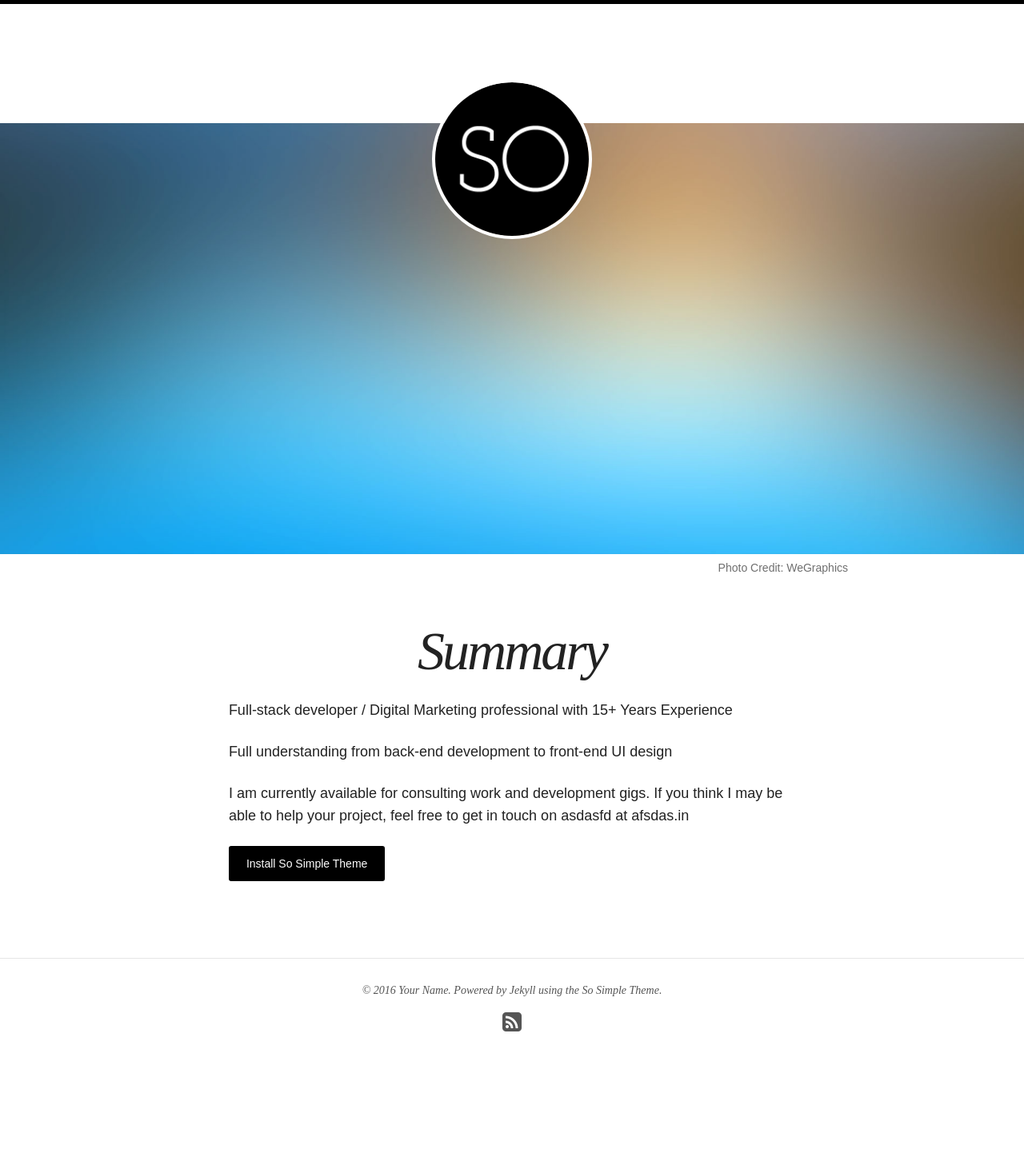
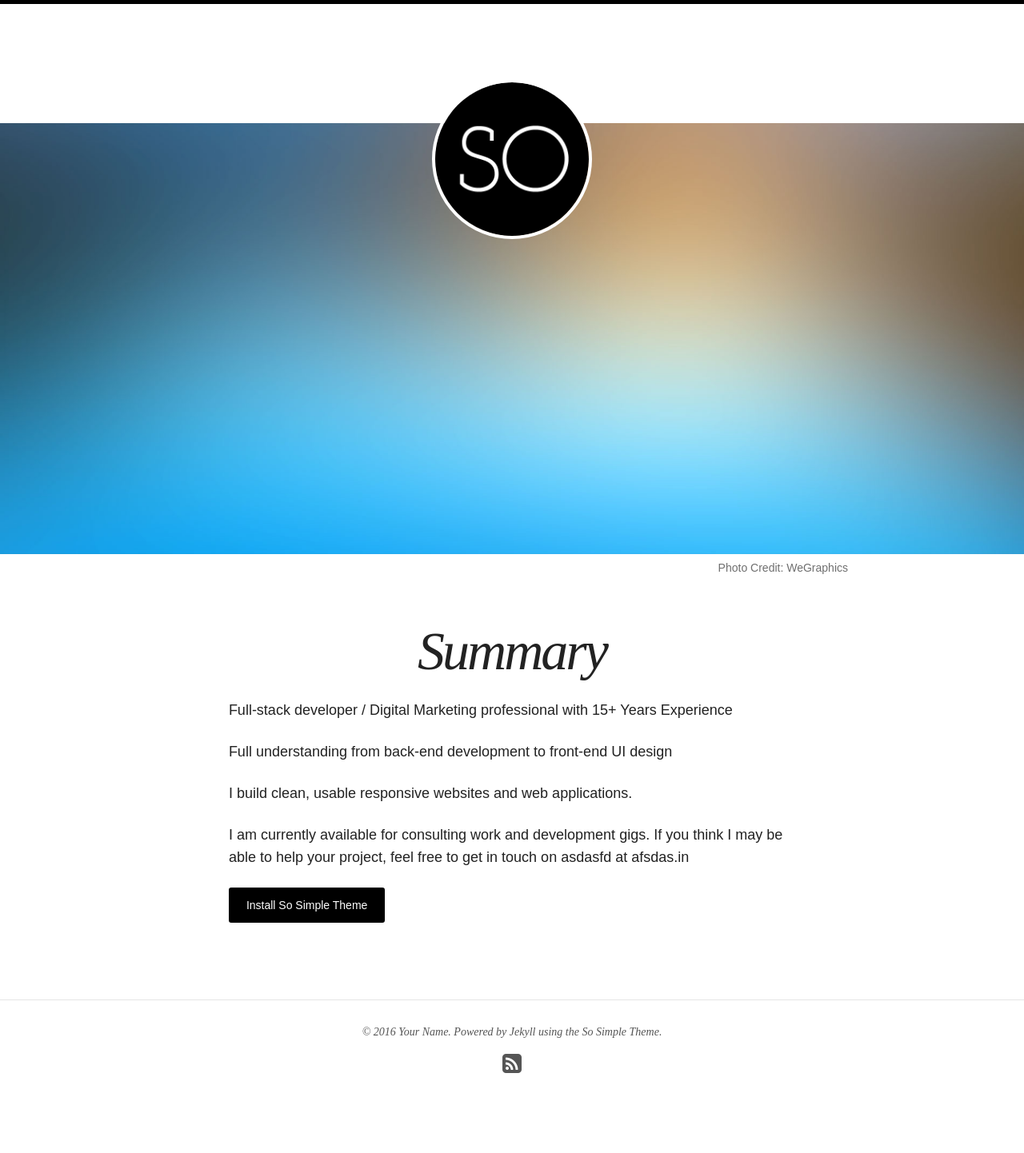
Before and after one commit to timir/pter, a Jekyll site: the page built from about/index.md, in a window 1280 px wide. Shown: the whole page at 80% size. Built offline with Jekyll 4.4.1, drawn with Linux system fonts in a browser that asks for light colours; nearby versions of some CDN libraries; before the commit the page ends 1390 px from its top, so only the background shows below that.

Commit message:
added some more content

```diff
--- a/about/index.md
+++ b/about/index.md
@@ -13,6 +13,8 @@ Full-stack developer / Digital Marketing professional with 15+ Years Experience
 
 Full understanding from back-end development to front-end UI design
 
+I build clean, usable responsive websites and web applications.
+
 I am currently available for consulting work and development gigs. If you think I may be able to help your project, feel free to get in touch on asdasfd at  afsdas.in
 
 <a markdown="0" href="{{ site.url }}/theme-setup" class="btn">Install So Simple Theme</a>
```
